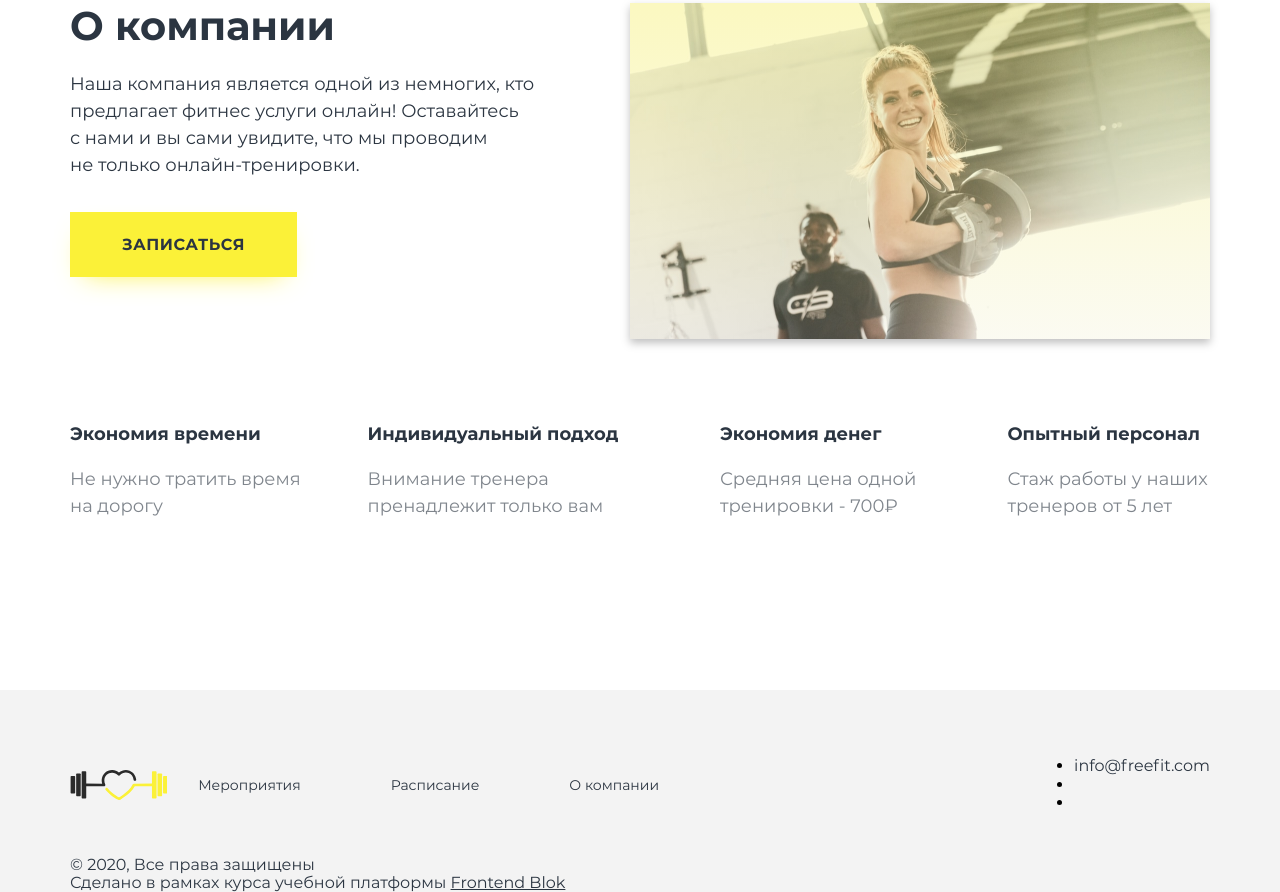
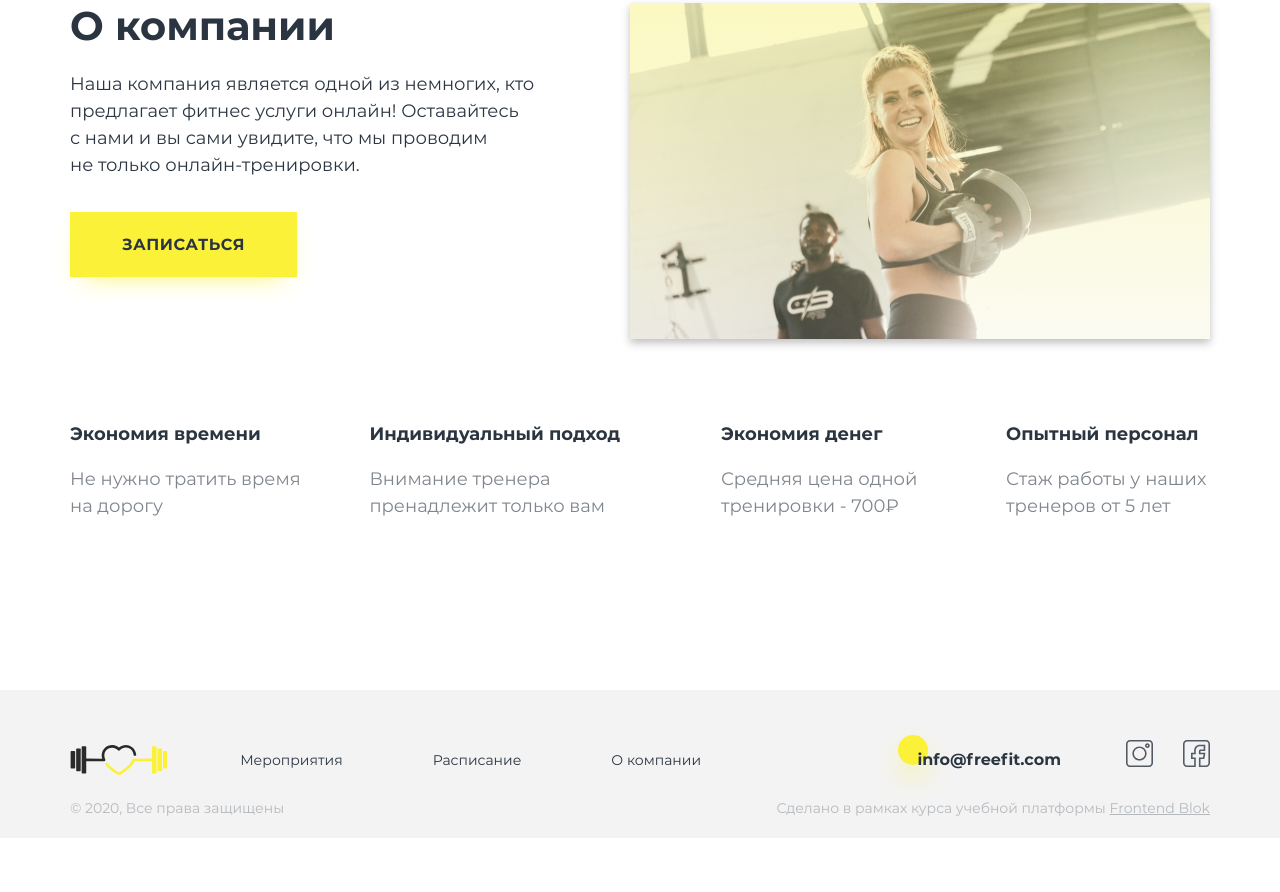
Before and after one commit to MrBIOsh/Module01_Diplom, a plain HTML site: page index.html in a window 1280 px wide. Shown: the part 3466-4358 px from the top of the page. After the commit the page ends 4304 px from the top, so only its background shows below. Drawn offline with Linux system fonts and the light colour scheme.

Commit message:
Add footer and changes advantages

```diff
--- a/css/main.css
+++ b/css/main.css
@@ -542,19 +542,19 @@ a {
 }
 
 .advantages-item:first-child {
-    flex-basis: 20.6%;
+    flex-basis: 24.5%;
 }
 
 .advantages-item:nth-child(2) {
-    flex-basis: 25.5%;
+    flex-basis: 30%;
 }
 
 .advantages-item:nth-child(3) {
-    flex-basis: 19.7%;
+    flex-basis: 23%;
 }
 
 .advantages-item:last-child {
-    flex-basis: 18.1%;
+    flex-basis: 21.5%;
 }
 
 .advantages-title {
@@ -578,6 +578,10 @@ a {
     background-color: #F3F3F3;
 }
 
+.footer-item {
+    padding: 50px 0px 20px;
+}
+
 .footer-links {
     display: flex;
     list-style-type: none;
@@ -591,6 +595,62 @@ a {
     display: flex;
     justify-content: space-between;
     align-items: center;
-    flex-basis: 70.6%;
+    flex-basis: 53%;
     margin: 0;
 }
+
+.footer-nav-social {
+    display: flex;
+    list-style-type: none;
+    gap: 30px;
+    margin: 0;
+    padding: 0;
+    line-height: 2.5;
+}
+
+.footer-nav-social li:first-child {
+    align-self: center;
+    margin-right: 35px;
+}
+
+.footer-nav-social li:first-child > a {
+    position: relative;
+    font-size: 16px;
+    font-weight: 700;
+    z-index: 1;
+}
+
+.footer-nav-social li:first-child > a::before {
+    pointer-events: none;
+    content: '';
+    position: absolute;
+    top: -15px;
+    left: -19px;
+    background-color: #fbf138;
+    box-shadow: 0px 13px 24px rgb(251 241 56 / 30%);
+    padding: 15px;
+    border-radius: 30px;
+    z-index: -1;
+}
+
+.footer-nav-social li:nth-child(2) > a,
+.footer-nav-social li:last-child > a{
+    display: block;
+    width: 27px;
+    height: 27px;
+    background-size: contain;
+    background-repeat: no-repeat;
+}
+
+.copyright {
+    display: flex;
+    justify-content: space-between;
+    align-items: center;
+    padding-bottom: 21px;
+}
+
+.copyright p {
+    font-size: 14px;
+    color: #2B3541;
+    opacity: 0.3;
+}
```
